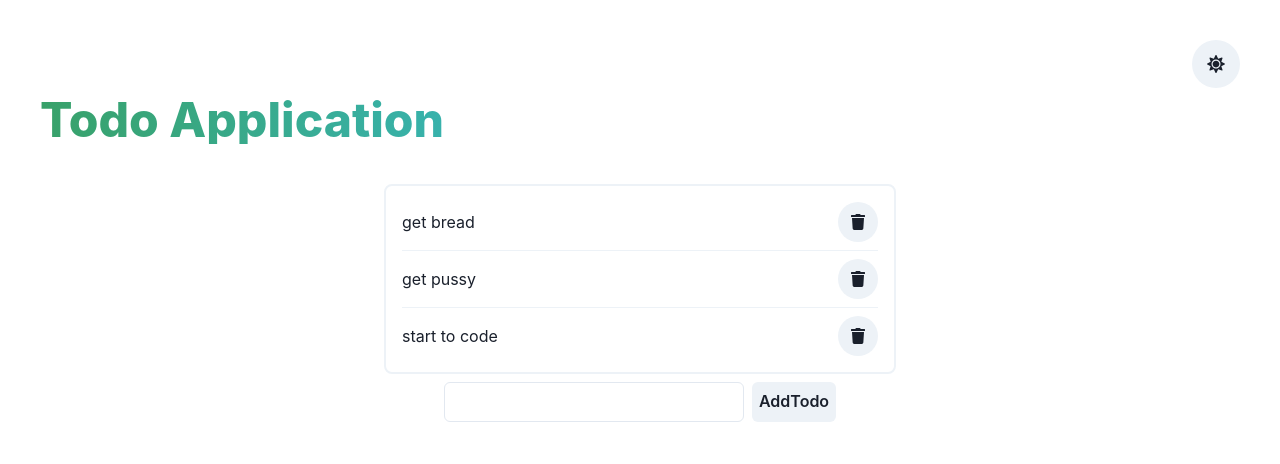
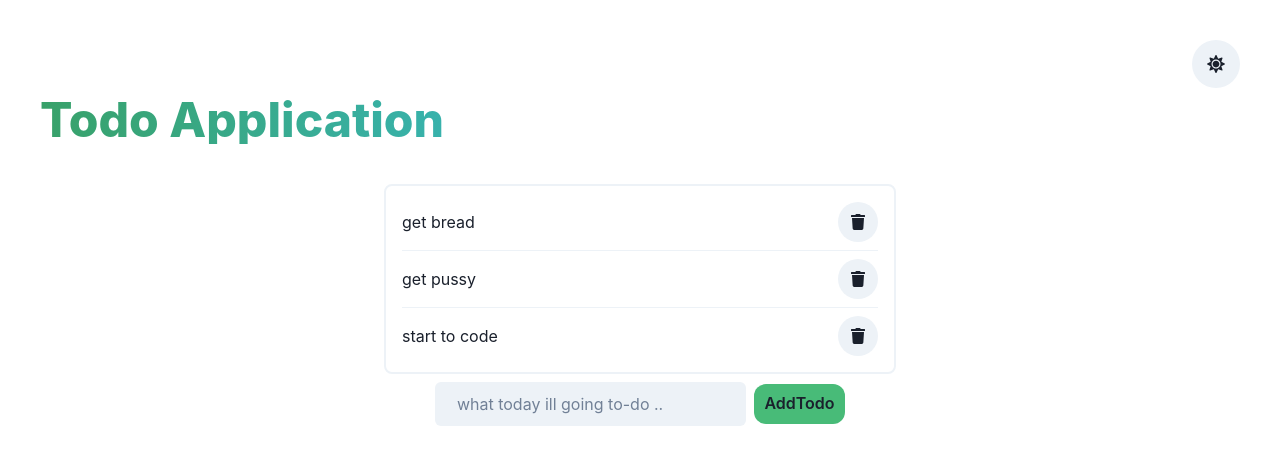
Before and after one commit to TerrniT/todo-app-react-chakra, a React (Create React App) app: page / in a window 1280 px wide. Shown: the top 464 px of the page. Built offline with nearby package versions, Linux system fonts and the light colour scheme.

Commit message:
Style input and add-button

```diff
--- a/src/components/AddTodo.js
+++ b/src/components/AddTodo.js
@@ -6,8 +6,17 @@ function AddTodo() {
     return (
         <form onSubmit={handleSubmit}>
             <HStack>
-                <Input />
-                <Button> AddTodo </Button>
+                <Input
+                    variant= 'filled'
+                    placeholder='what today ill going to-do ..'
+                    p="5"
+
+                />
+                <Button
+                    bg= 'green.400'
+                    p='5'
+                    borderRadius= 'xl'
+                > AddTodo </Button>
             </HStack>
         </form>
     )
```
